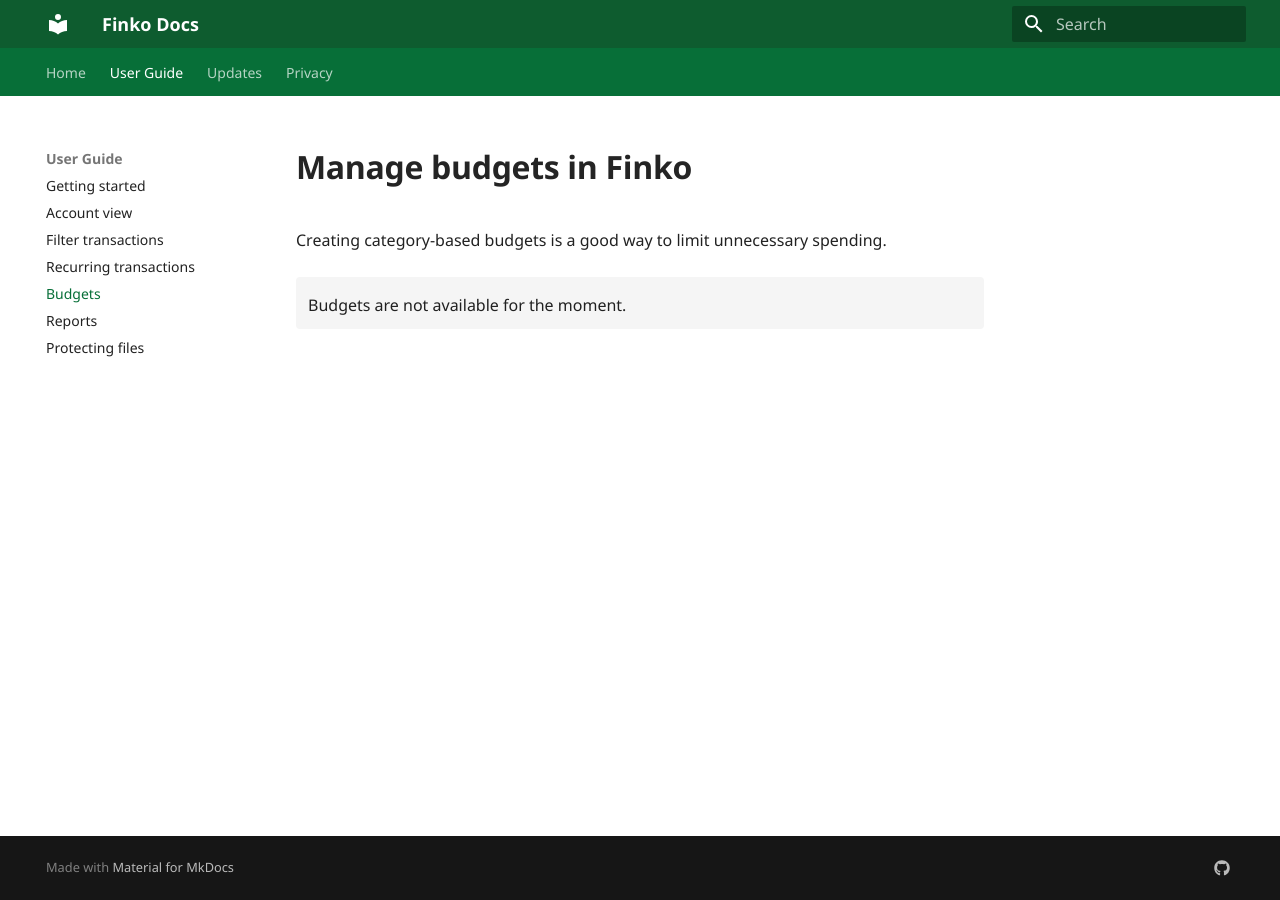
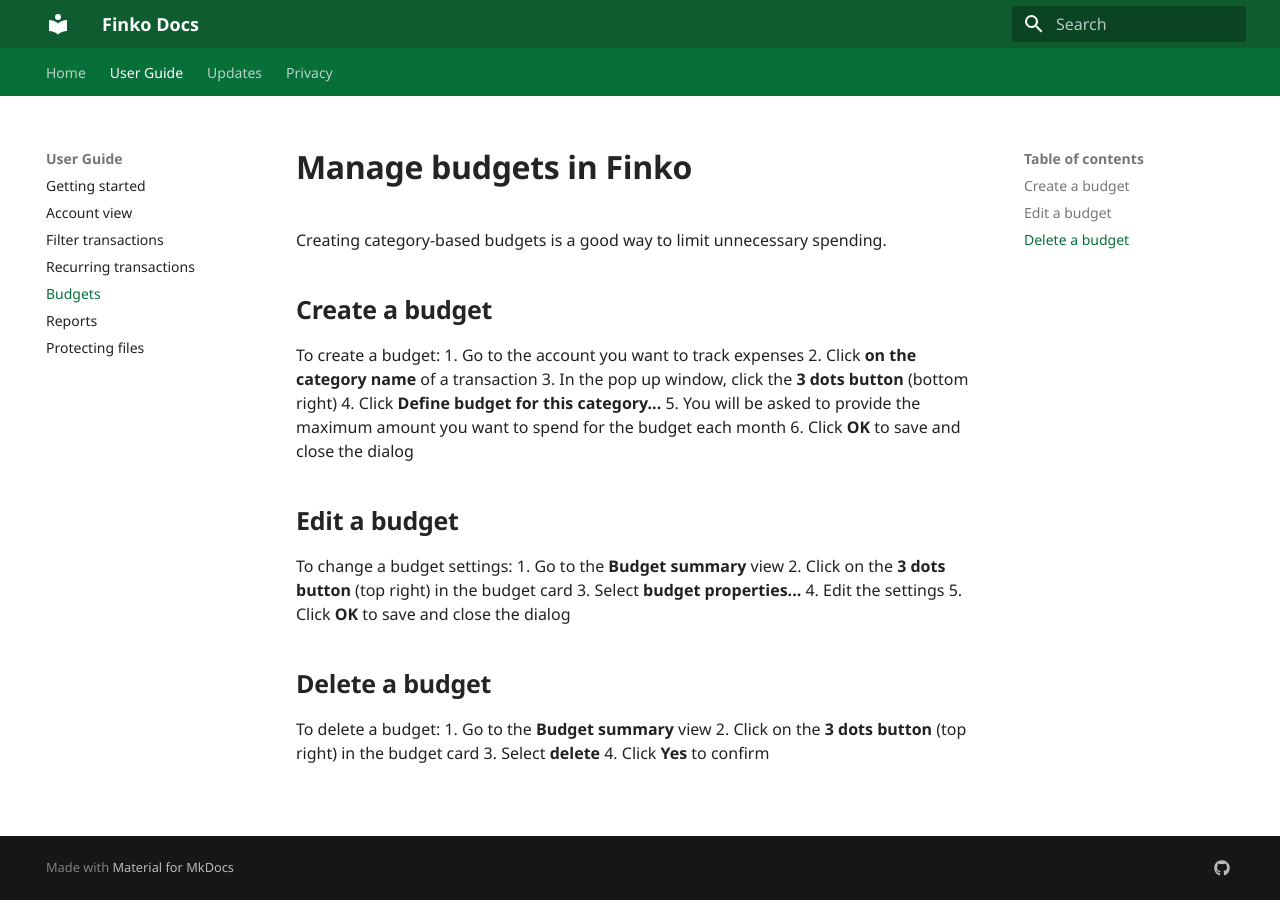
Before and after one commit to sebbouez/finko-docs, an MkDocs documentation site: the page built from docs/guides/budgets.md, in a window 1280 px wide. Built offline with MkDocs 1.6.1 and Material for MkDocs 9.7.7, drawn with Linux system fonts in a browser that asks for light colours.

Commit message:
Update for 2025.7.5.0

```diff
--- a/docs/guides/budgets.md
+++ b/docs/guides/budgets.md
@@ -2,6 +2,29 @@
 
 Creating category-based budgets is a good way to limit unnecessary spending.
 
-!!! note ""
+## Create a budget
 
-    Budgets are not available for the moment.
+To create a budget:
+1. Go to the account you want to track expenses
+2. Click **on the category name** of a transaction
+3. In the pop up window, click the **3 dots button** (bottom right)
+4. Click **Define budget for this category...**
+5. You will be asked to provide the maximum amount you want to spend for the budget each month
+6. Click **OK** to save and close the dialog
+
+## Edit a budget
+
+To change a budget settings:
+1. Go to the **Budget summary** view
+2. Click on the **3 dots button** (top right) in the budget card
+3. Select **budget properties...**
+4. Edit the settings
+5. Click **OK** to save and close the dialog
+
+## Delete a budget
+
+To delete a budget:
+1. Go to the **Budget summary** view
+2. Click on the **3 dots button** (top right) in the budget card
+3. Select **delete**
+4. Click **Yes** to confirm
```
Also changed, not shown: docs/changelog.md (+1 -0 lines), docs/guides/filter-account-transactions.md (+1 -1 lines), docs/updates/2025.7.5.0.md (added, +18 -0 lines).
